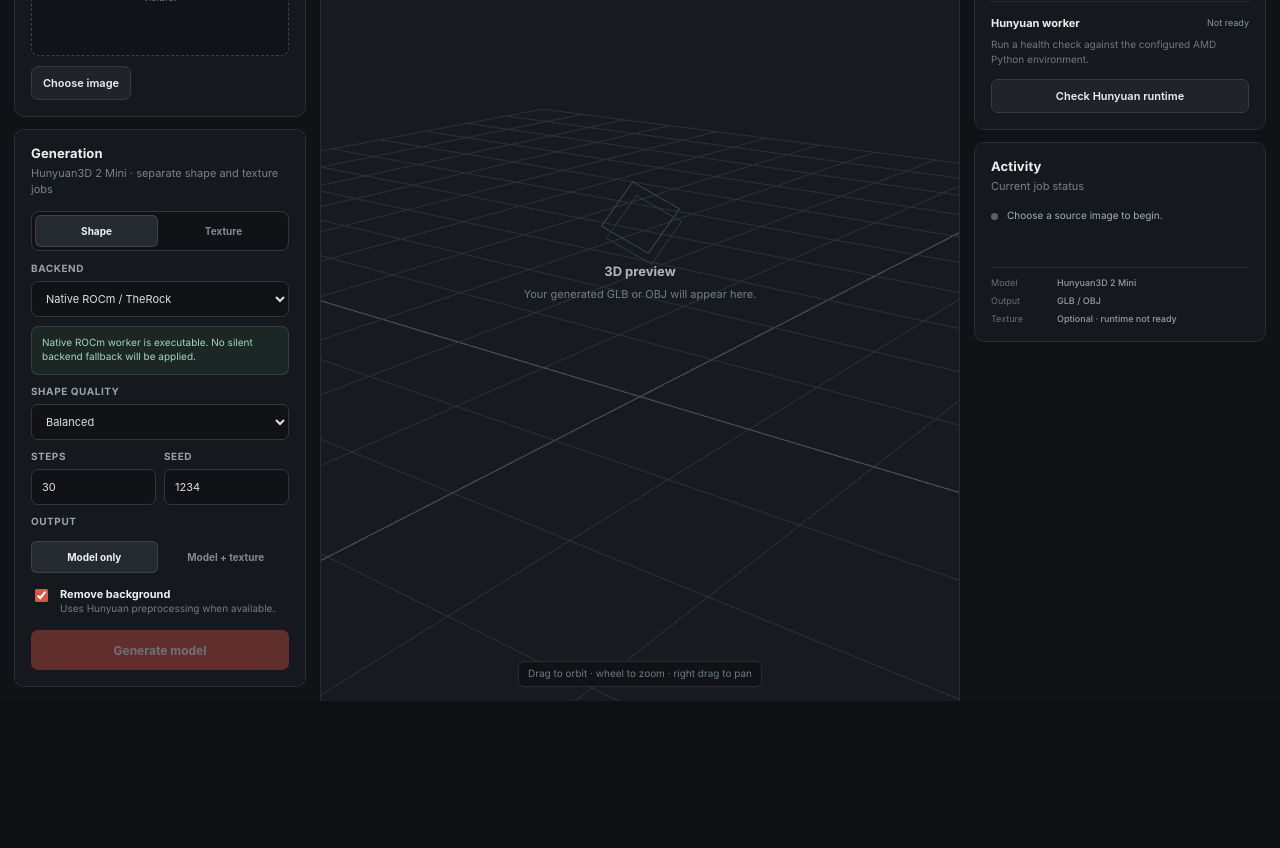
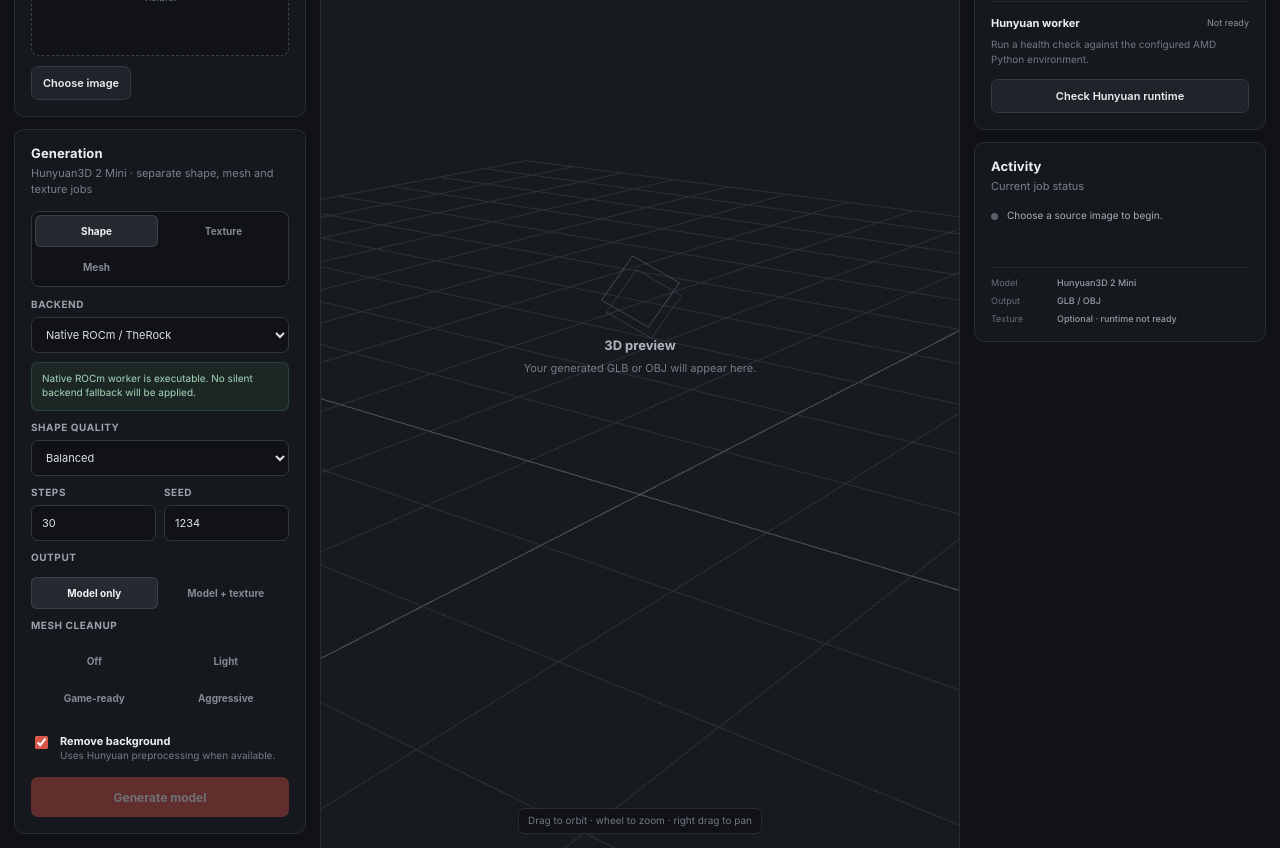
Before and after one commit to quendae/img2model-amd, a React (Vite) app in the folder apps/desktop/: page / in a window 1280 px wide. Shown: the part 280-1128 px from the top of the page. Before the commit the page ends 981 px from the top, so only its background shows below. Built offline with nearby package versions, Linux system fonts and the light colour scheme.

Commit message:
feat: add mesh cleanup controls

```diff
--- a/apps/desktop/src/components/GenerationPanel.tsx
+++ b/apps/desktop/src/components/GenerationPanel.tsx
@@ -1,6 +1,8 @@
 import { textureProfileDescriptions, textureProfileLabels } from '../domain/textureProfiles';
 import type {
   BackendId,
+  CleanupAdvancedOverrides,
+  CleanupPreset,
   GenerationOptions,
   ShapeOutputMode,
   TextureEngineId,
@@ -16,6 +18,10 @@ interface GenerationPanelProps {
   textureProfile: TextureProfile;
   textureEngine: TextureEngineId;
   textureMeshPath: string | null;
+  meshInputPath: string | null;
+  cleanupPreset: CleanupPreset;
+  cleanupConfigLabel: string;
+  cleanupOverrides: CleanupAdvancedOverrides;
   seed: number;
   steps: number;
   removeBackground: boolean;
@@ -29,6 +35,8 @@ interface GenerationPanelProps {
   onShapeOutputModeChange: (mode: ShapeOutputMode) => void;
   onProfileChange: (profile: GenerationOptions['profile']) => void;
   onTextureProfileChange: (profile: TextureProfile) => void;
+  onCleanupPresetChange: (preset: CleanupPreset) => void;
+  onCleanupOverridesChange: (overrides: CleanupAdvancedOverrides) => void;
   onSeedChange: (seed: number) => void;
   onStepsChange: (steps: number) => void;
   onRemoveBackgroundChange: (enabled: boolean) => void;
@@ -43,6 +51,54 @@ const backendLabels: Record<BackendId, string> = {
 };
 
 const textureProfiles: TextureProfile[] = ['auto', 'safe', 'balanced', 'quality'];
+const cleanupPresets: CleanupPreset[] = ['off', 'light', 'game-ready', 'aggressive'];
+const cleanupPresetLabels: Record<CleanupPreset, string> = {
+  off: 'Off',
+  light: 'Light',
+  'game-ready': 'Game-ready',
+  aggressive: 'Aggressive',
+};
+
+const cleanupDefaults: Record<CleanupPreset, Required<Pick<CleanupAdvancedOverrides,
+  'remove_small_islands' | 'weld_vertices' | 'spike_cleanup' | 'smooth_surface' | 'smoothing_iterations' | 'recompute_normals' | 'min_component_area_ratio'
+>>> = {
+  off: {
+    remove_small_islands: false,
+    weld_vertices: false,
+    spike_cleanup: false,
+    smooth_surface: false,
+    smoothing_iterations: 0,
+    recompute_normals: false,
+    min_component_area_ratio: 0,
+  },
+  light: {
+    remove_small_islands: true,
+    weld_vertices: true,
+    spike_cleanup: false,
+    smooth_surface: false,
+    smoothing_iterations: 0,
+    recompute_normals: true,
+    min_component_area_ratio: 0.00001,
+  },
+  'game-ready': {
+    remove_small_islands: true,
+    weld_vertices: true,
+    spike_cleanup: true,
+    smooth_surface: true,
+    smoothing_iterations: 2,
+    recompute_normals: true,
+    min_component_area_ratio: 0.0005,
+  },
+  aggressive: {
+    remove_small_islands: true,
+    weld_vertices: true,
+    spike_cleanup: true,
+    smooth_surface: true,
+    smoothing_iterations: 4,
+    recompute_normals: true,
+    min_component_area_ratio: 0.002,
+  },
+};
 
 export function GenerationPanel({
   backend,
@@ -52,6 +108,10 @@ export function GenerationPanel({
   textureProfile,
   textureEngine,
   textureMeshPath,
+  meshInputPath,
+  cleanupPreset,
+  cleanupConfigLabel,
+  cleanupOverrides,
   seed,
   steps,
   removeBackground,
@@ -65,6 +125,8 @@ export function GenerationPanel({
   onShapeOutputModeChange,
   onProfileChange,
   onTextureProfileChange,
+  onCleanupPresetChange,
+  onCleanupOverridesChange,
   onSeedChange,
   onStepsChange,
   onRemoveBackgroundChange,
@@ -73,48 +135,62 @@ export function GenerationPanel({
 }: GenerationPanelProps) {
   const backendReady = backend === 'native-rocm';
   const progressValue = Math.min(100, Math.max(0, progress ?? 0));
-  const textureRequested = workflowMode === 'texture' || outputMode === 'model-and-texture';
+  const textureRequested = workflowMode === 'texture' || (workflowMode === 'shape' && outputMode === 'model-and-texture');
+  const cleanupVisible = workflowMode === 'shape' || workflowMode === 'mesh';
   const missingTextureRuntime = textureRequested && !textureAvailable;
-  const missingMesh = workflowMode === 'texture' && !textureMeshPath;
+  const missingMesh = workflowMode === 'texture'
+    ? !textureMeshPath
+    : workflowMode === 'mesh'
+      ? !meshInputPath
+      : false;
   const actionLabel = workflowMode === 'texture'
     ? 'Generate texture'
+    : workflowMode === 'mesh'
+      ? 'Process mesh'
       : outputMode === 'model-and-texture'
         ? 'Generate model + texture'
         : 'Generate model';
-  const actionDisabled = !canGenerate || !backendReady || busy || missingTextureRuntime || missingMesh;
+  const backendRequired = workflowMode !== 'mesh';
+  const actionDisabled = !canGenerate
+    || (backendRequired && !backendReady)
+    || busy
+    || missingTextureRuntime
+    || missingMesh;
+  const selectedDefaults = cleanupDefaults[cleanupPreset];
+  const cleanupValue = <K extends keyof typeof selectedDefaults>(key: K): (typeof selectedDefaults)[K] => (
+    cleanupOverrides[key] as (typeof selectedDefaults)[K] | undefined
+  ) ?? selectedDefaults[key];
+  const setCleanupOverride = <K extends keyof CleanupAdvancedOverrides>(key: K, value: CleanupAdvancedOverrides[K]) => {
+    onCleanupOverridesChange({ ...cleanupOverrides, [key]: value });
+  };
 
   return (
     <section className="panel generation-panel" aria-labelledby="generation-heading">
       <div className="panel-heading">
         <div>
           <h2 id="generation-heading">Generation</h2>
-          <p>Hunyuan3D 2 Mini · separate shape and texture jobs</p>
+          <p>Hunyuan3D 2 Mini · separate shape, mesh and texture jobs</p>
         </div>
       </div>
 
       <div className="mode-tabs" role="tablist" aria-label="Generation mode">
+        {(['shape', 'texture', 'mesh'] as WorkflowMode[]).map((mode) => (
           <button
+            key={mode}
             type="button"
             role="tab"
-          aria-selected={workflowMode === 'shape'}
-          className={workflowMode === 'shape' ? 'active' : ''}
+            aria-selected={workflowMode === mode}
+            className={workflowMode === mode ? 'active' : ''}
             disabled={busy}
-          onClick={() => onWorkflowModeChange('shape')}
+            onClick={() => onWorkflowModeChange(mode)}
           >
-          Shape
+            {mode === 'shape' ? 'Shape' : mode === 'texture' ? 'Texture' : 'Mesh'}
           </button>
-        <button
-          type="button"
-          role="tab"
-          aria-selected={workflowMode === 'texture'}
-          className={workflowMode === 'texture' ? 'active' : ''}
-          disabled={busy}
-          onClick={() => onWorkflowModeChange('texture')}
-        >
-          Texture
-        </button>
+        ))}
       </div>
 
+      {workflowMode !== 'mesh' && (
+        <>
           <label className="field">
             <span>Backend</span>
             <select value={backend} onChange={(event) => onBackendChange(event.target.value as BackendId)}>
@@ -129,8 +205,10 @@ export function GenerationPanel({
               ? 'Native ROCm worker is executable. No silent backend fallback will be applied.'
               : `${backendLabels[backend]} is not executable in this workflow yet. No silent fallback will be applied.`}
           </div>
+        </>
+      )}
 
-      {workflowMode === 'shape' ? (
+      {workflowMode === 'shape' && (
         <>
           <label className="field">
             <span>Shape quality</span>
@@ -189,7 +267,9 @@ export function GenerationPanel({
             </div>
           </div>
         </>
-      ) : (
+      )}
+
+      {workflowMode === 'texture' && (
         <>
           <label className="field">
             <span>Texture engine</span>
@@ -208,6 +288,109 @@ export function GenerationPanel({
             </div>
           </div>
         </>
+      )}
+
+      {workflowMode === 'mesh' && (
+        <div className="field">
+          <span>Existing model</span>
+          <div className="mesh-picker">
+            <div title={meshInputPath ?? undefined}>{meshInputPath ?? 'No GLB / OBJ selected'}</div>
+            <button type="button" className="secondary-button" disabled={busy} onClick={onChooseMesh}>
+              Choose model
+            </button>
+          </div>
+        </div>
+      )}
+
+      {cleanupVisible && (
+        <div className="field">
+          <span>Mesh cleanup</span>
+          <div className="segmented-control" aria-label="Mesh cleanup preset">
+            {cleanupPresets.map((value) => (
+              <button
+                key={value}
+                type="button"
+                aria-pressed={cleanupPreset === value}
+                className={cleanupPreset === value ? 'active' : ''}
+                disabled={busy}
+                onClick={() => onCleanupPresetChange(value)}
+              >
+                {cleanupPresetLabels[value]}
+              </button>
+            ))}
+          </div>
+          <small>{cleanupConfigLabel}</small>
+          {cleanupPreset === 'aggressive' && (
+            <div className="backend-note warning">Aggressive cleanup may alter silhouette and fine detail.</div>
+          )}
+
+          {workflowMode === 'mesh' && (
+            <details className="cleanup-advanced">
+              <summary>Advanced</summary>
+              <label className="toggle-row">
+                <input
+                  type="checkbox"
+                  checked={Boolean(cleanupValue('remove_small_islands'))}
+                  onChange={(event) => setCleanupOverride('remove_small_islands', event.target.checked)}
+                />
+                <span>Remove small islands</span>
+              </label>
+              <label className="toggle-row">
+                <input
+                  type="checkbox"
+                  checked={Boolean(cleanupValue('weld_vertices'))}
+                  onChange={(event) => setCleanupOverride('weld_vertices', event.target.checked)}
+                />
+                <span>Weld nearby vertices</span>
+              </label>
+              <label className="toggle-row">
+                <input
+                  type="checkbox"
+                  checked={Boolean(cleanupValue('spike_cleanup'))}
+                  onChange={(event) => setCleanupOverride('spike_cleanup', event.target.checked)}
+                />
+                <span>Spike cleanup</span>
+              </label>
+              <label className="toggle-row">
+                <input
+                  type="checkbox"
+                  checked={Boolean(cleanupValue('smooth_surface'))}
+                  onChange={(event) => setCleanupOverride('smooth_surface', event.target.checked)}
+                />
+                <span>Smooth surface</span>
+              </label>
+              <label className="field">
+                <span>Smoothing iterations</span>
+                <input
+                  type="number"
+                  min={0}
+                  max={20}
+                  value={Number(cleanupValue('smoothing_iterations'))}
+                  onChange={(event) => setCleanupOverride('smoothing_iterations', Number(event.target.value))}
+                />
+              </label>
+              <label className="toggle-row">
+                <input
+                  type="checkbox"
+                  checked={Boolean(cleanupValue('recompute_normals'))}
+                  onChange={(event) => setCleanupOverride('recompute_normals', event.target.checked)}
+                />
+                <span>Recompute normals</span>
+              </label>
+              <label className="field">
+                <span>Minimum component size</span>
+                <input
+                  type="number"
+                  min={0}
+                  max={0.25}
+                  step={0.00001}
+                  value={Number(cleanupValue('min_component_area_ratio'))}
+                  onChange={(event) => setCleanupOverride('min_component_area_ratio', Number(event.target.value))}
+                />
+              </label>
+            </details>
+          )}
+        </div>
       )}
 
       {textureRequested && (
@@ -233,6 +416,7 @@ export function GenerationPanel({
         </div>
       )}
 
+      {workflowMode !== 'mesh' && (
         <label className="toggle-row">
           <input
             type="checkbox"
@@ -244,6 +428,7 @@ export function GenerationPanel({
             <small>Uses Hunyuan preprocessing when available.</small>
           </span>
         </label>
+      )}
 
       <button
         type="button"
--- a/apps/desktop/src/lib/tauri.ts
+++ b/apps/desktop/src/lib/tauri.ts
@@ -2,6 +2,9 @@ import { Channel, convertFileSrc, invoke } from '@tauri-apps/api/core';
 import { open, save } from '@tauri-apps/plugin-dialog';
 import type {
   BackendId,
+  CleanupAdvancedOverrides,
+  CleanupPreset,
+  MeshCleanupReport,
   SystemDiagnostics,
   TextureEngineId,
   TextureHealth,
@@ -32,6 +35,13 @@ export interface TextureMeshRequest {
   removeBackground: boolean;
 }
 
+export interface MeshCleanupRequest {
+  input: string;
+  output: string;
+  preset: CleanupPreset;
+  overrides?: CleanupAdvancedOverrides;
+}
+
 export interface GenerateResult {
   ok: boolean;
   event: string;
@@ -51,6 +61,9 @@ export interface GenerateResult {
   cache_kind?: string | null;
   image_cache_hit?: boolean | null;
   mesh_cache_hit?: boolean | null;
+  cleanup_cache_hit?: boolean | null;
+  cleanup_report?: MeshCleanupReport | null;
+  mesh_cleanup_ms?: number | null;
   model_load_ms?: number | null;
   image_preprocess_ms?: number | null;
   mesh_preprocess_ms?: number | null;
@@ -76,6 +89,9 @@ export interface WorkerProgressEvent {
   cache_kind?: string | null;
   image_cache_hit?: boolean | null;
   mesh_cache_hit?: boolean | null;
+  cleanup_cache_hit?: boolean | null;
+  cleanup_report?: MeshCleanupReport | null;
+  mesh_cleanup_ms?: number | null;
   model_load_ms?: number | null;
   image_preprocess_ms?: number | null;
   mesh_preprocess_ms?: number | null;
@@ -197,6 +213,19 @@ export async function textureMesh(
   });
 }
 
+export async function cleanupMesh(
+  request: MeshCleanupRequest,
+  onProgress?: ProgressHandler,
+): Promise<GenerateResult> {
+  if (!isTauri()) {
+    throw new Error('Mesh cleanup requires the Tauri desktop runtime.');
+  }
+  return invoke<GenerateResult>('cleanup_mesh', {
+    request,
+    onEvent: progressChannel(onProgress),
+  });
+}
+
 export async function restartHunyuanWorker(): Promise<void> {
   if (!isTauri()) throw new Error('Worker restart requires the Tauri desktop runtime.');
   await invoke('restart_hunyuan_worker');
```
Also changed, not shown: apps/desktop/src/domain/types.ts (+40 -2 lines). Lines whose indentation alone changed are shown as unchanged.
